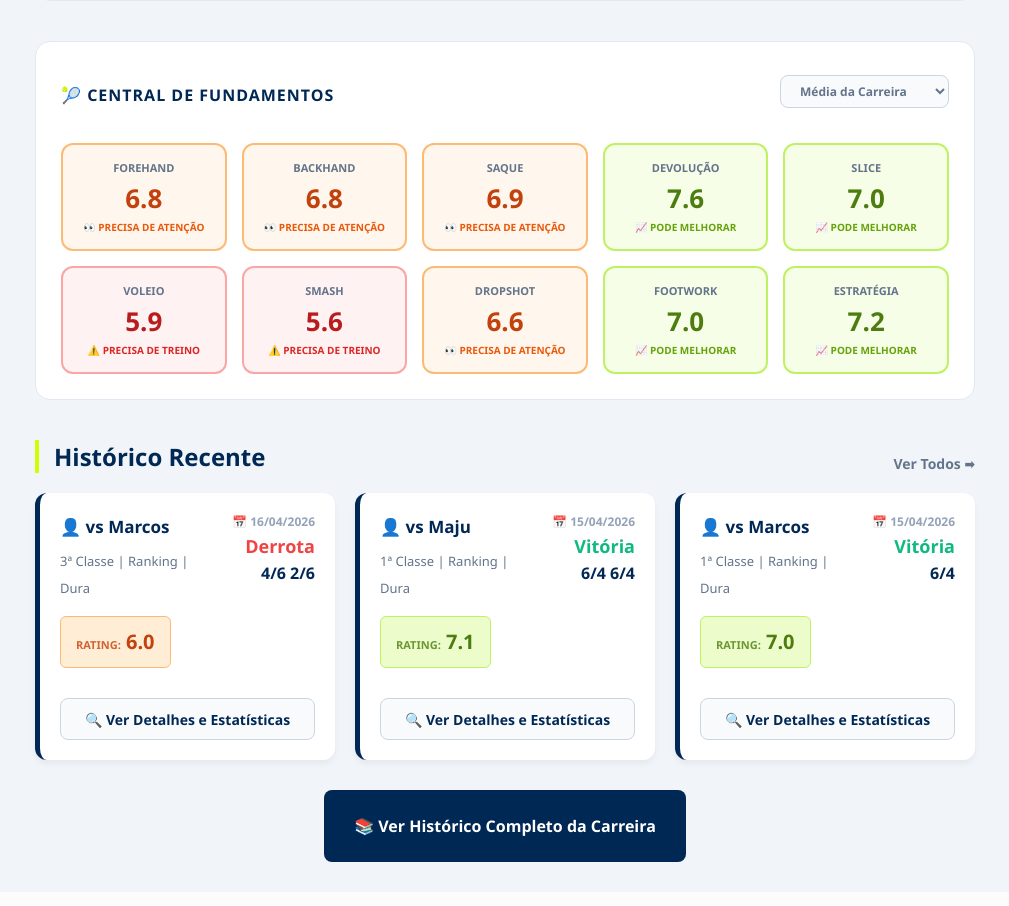
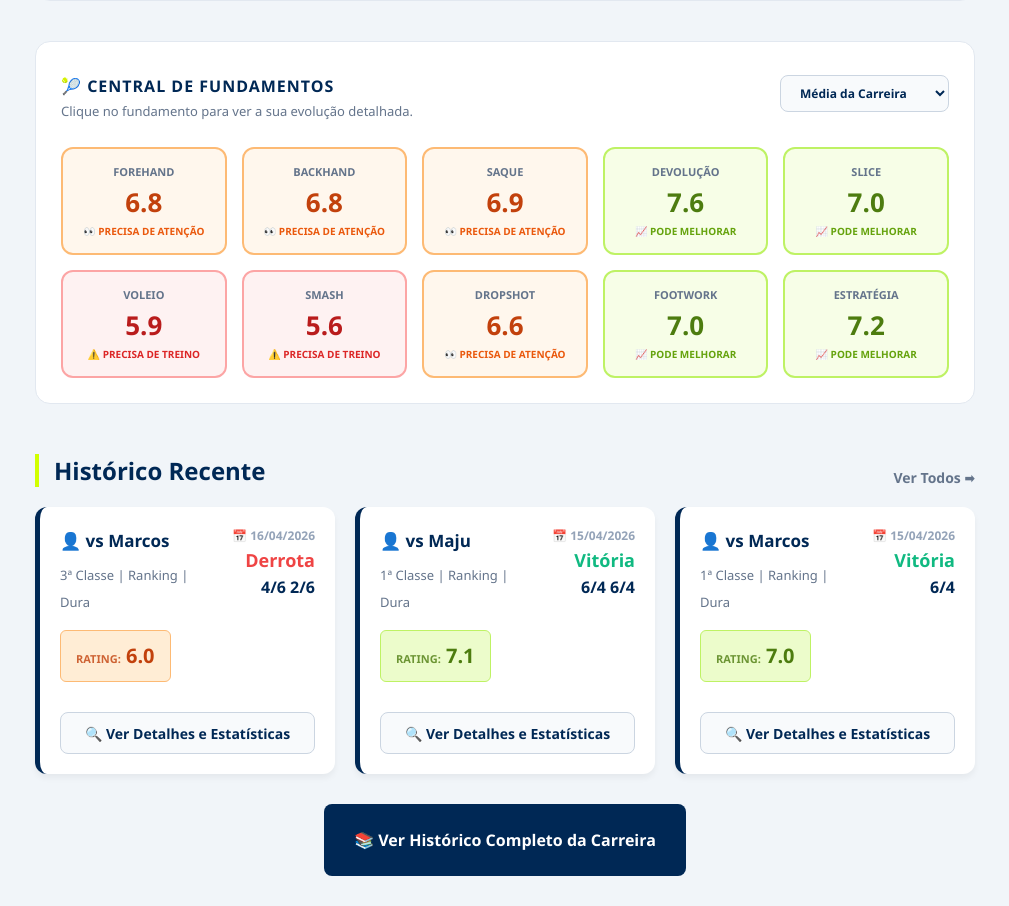
Before and after one commit to pedrosolonassis/court_metrics, a Flask app: page / in a window 1280 px wide. Shown: the part 875-1781 px from the top of the page, without its empty margins (265-1274 px from the left). Before the commit the page ends 1737 px from the top, so only its background shows below. Run offline with Flask 3, Linux system fonts and the light colour scheme; a user stored in the database is signed in; data comes from the database, SQL or seed files in the repository; data that the repository does not hold is empty; some libraries are stand-ins or nearby versions.

Commit message:
feat: corrigindo home

```diff
--- a/templates/index.html
+++ b/templates/index.html
@@ -145,10 +145,16 @@
 
     {% if matches|length > 0 %}
     <div style="background: white; padding: 25px; border-radius: 15px; border: 1px solid #e2e8f0; margin-bottom: 40px;">
-        <div style="display: flex; justify-content: space-between; align-items: center; flex-wrap: wrap; gap: 10px;">
-            <h3 style="margin: 0; color: var(--atp-blue); font-size: 16px; text-transform: uppercase; letter-spacing: 1px; white-space: nowrap;">🎾 Central de Fundamentos</h3>
 
-            <select id="fundFilter" class="chart-filter" style="width: auto; padding: 6px 15px; border-radius: 8px;" onchange="updateFundamentals(this.value)">
+    <div style="display: flex; justify-content: space-between; align-items: center; flex-wrap: wrap; gap: 15px; margin-bottom: 0px;">
+
+        <div>
+            <h3 style="margin: 0; color: var(--atp-blue); font-size: 16px; text-transform: uppercase; letter-spacing: 1px;">🎾 Central de Fundamentos</h3>
+            <p style="margin: 5px 0 0 0; color: #64748b; font-size: 13px;">Clique no fundamento para ver a sua evolução detalhada.</p>
+        </div>
+
+        <div>
+            <select id="fundFilter" class="chart-filter" style="width: auto; padding: 8px 15px; border-radius: 8px; border: 1px solid #cbd5e1; outline: none; background: #f8fafc; color: var(--atp-blue); font-weight: 600; cursor: pointer;" onchange="updateFundamentals(this.value)">
                 <option value="3">Últimas 3 Partidas</option>
                 <option value="5">Últimas 5 Partidas</option>
                 <option value="10">Últimas 10 Partidas</option>
@@ -156,6 +162,8 @@
                 <option value="0" selected>Média da Carreira</option>
             </select>
         </div>
+
+    </div> <div style="display: grid; ...">
 
         {% set f_names = ['Forehand', 'Backhand', 'Saque', 'Devolução', 'Slice', 'Voleio', 'Smash', 'Dropshot', 'Footwork', 'Estratégia'] %}
         <div class="fundamentos-grid">
@@ -169,10 +177,11 @@
         </div>
     </div>
     {% endif %}
-
-    <div style="display: flex; justify-content: space-between; align-items: flex-end; border-left: 4px solid var(--tennis-green); padding-left: 15px; margin-bottom: 20px;">
-        <h2 style="color: var(--atp-blue); margin: 0;">Histórico Recente</h2>
-        <a href="/history" style="color: var(--text-slate); font-weight: bold; font-size: 14px; text-decoration: none;">Ver Todos ➡</a>
+    </div> </div> <div style="margin-top: 50px;">
+        <div style="display: flex; justify-content: space-between; align-items: flex-end; border-left: 4px solid var(--tennis-green); padding-left: 15px; margin-bottom: 20px;">
+            <h2 style="color: var(--atp-blue); margin: 0;">Histórico Recente</h2>
+            <a href="/history" style="color: var(--text-slate); font-weight: bold; font-size: 14px; text-decoration: none;">Ver Todos ➡</a>
+        </div>
     </div>
 
     {% if matches %}
```
Also changed, not shown: templates/perfil.html (+61 -4 lines).
